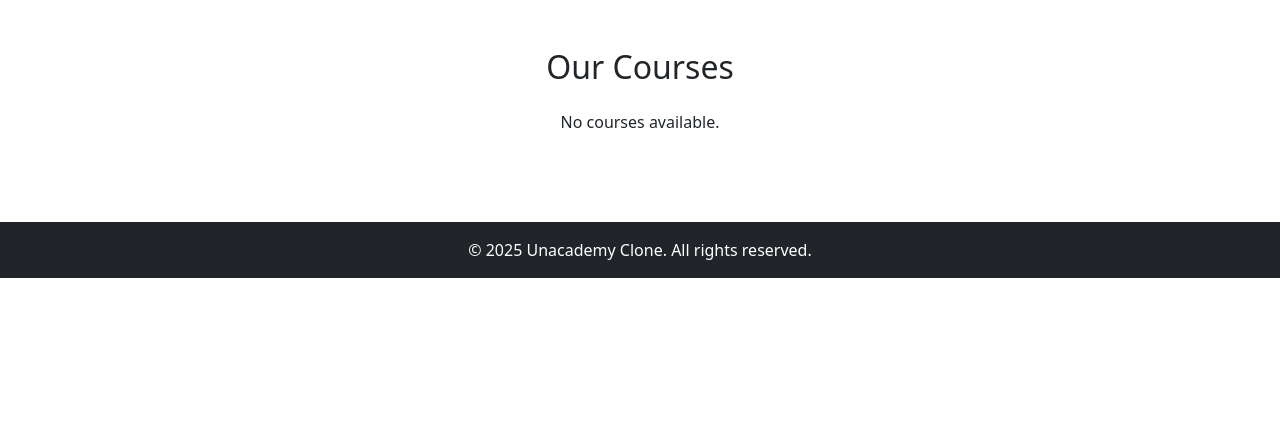
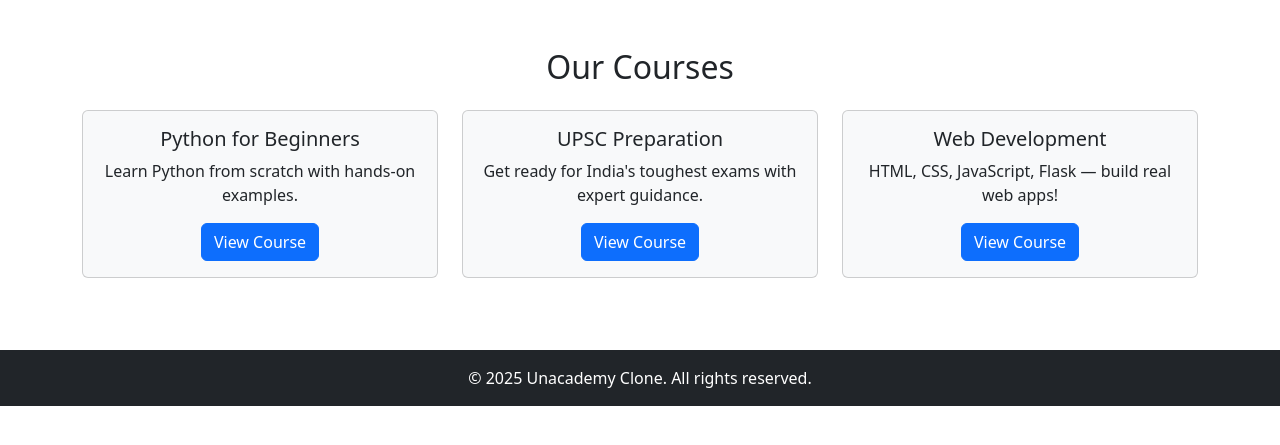
Before and after one commit to packtrix/demo-course-website, a Flask app: page /courses in a window 1280 px wide. Shown: the part 56-501 px from the top of the page. Run offline with Flask 3, Linux system fonts and the light colour scheme.

Commit message:
Checkpoint before assistant change: Remove database integration and display static course data on the website
Removes SQLAlchemy, the database, courses_db.py, and displays static course data directly in courses.html.

Replit-Commit-Author: Assistant

```diff
--- a/EduFlask/app.py
+++ b/EduFlask/app.py
@@ -1,11 +1,6 @@
 from flask import Flask, render_template
-from flask_sqlalchemy import SQLAlchemy
 
 app = Flask(__name__)
-app.config['SQLALCHEMY_DATABASE_URI'] = 'sqlite:///courses.db'
-
-from models import db
-db.init_app(app)
 
 @app.route('/')
 def home():
@@ -13,9 +8,7 @@ def home():
 
 @app.route('/courses')
 def courses():
-    from models import Course
-    all_courses = Course.query.all()
-    return render_template('courses.html', courses=all_courses)
+    return render_template('courses.html')
 
 @app.route('/login')
 def login_register():
--- a/EduFlask/models.py
+++ b/EduFlask/models.py
@@ -1,3 +1,4 @@
+
 from flask_sqlalchemy import SQLAlchemy
 
 db = SQLAlchemy()
--- a/EduFlask/templates/courses.html
+++ b/EduFlask/templates/courses.html
@@ -4,20 +4,33 @@
     <div class="container">
         <h2 class="text-center mb-4">Our Courses</h2>
         <div class="row text-center g-4">
-            {% for course in courses %}
             <div class="col-md-4">
                 <div class="card bg-light">
                     <div class="card-body">
-                        <h5 class="card-title">{{ course.title }}</h5>
-                        <p class="card-text">{{ course.description }}</p>
-                        <p class="card-text"><strong>Price: ₹{{ course.price }}</strong></p>
+                        <h5 class="card-title">Python for Beginners</h5>
+                        <p class="card-text">Learn Python from scratch with hands-on examples.</p>
                         <a href="#" class="btn btn-primary">View Course</a>
                     </div>
                 </div>
             </div>
-            {% else %}
-            <p>No courses available.</p>
-            {% endfor %}
+            <div class="col-md-4">
+                <div class="card bg-light">
+                    <div class="card-body">
+                        <h5 class="card-title">UPSC Preparation</h5>
+                        <p class="card-text">Get ready for India's toughest exams with expert guidance.</p>
+                        <a href="#" class="btn btn-primary">View Course</a>
+                    </div>
+                </div>
+            </div>
+            <div class="col-md-4">
+                <div class="card bg-light">
+                    <div class="card-body">
+                        <h5 class="card-title">Web Development</h5>
+                        <p class="card-text">HTML, CSS, JavaScript, Flask — build real web apps!</p>
+                        <a href="#" class="btn btn-primary">View Course</a>
+                    </div>
+                </div>
+            </div>
         </div>
     </div>
 </section>
```
Also changed, not shown: EduFlask/courses_db.py (deleted, +0 -17 lines), EduFlask/courses.db (deleted).
